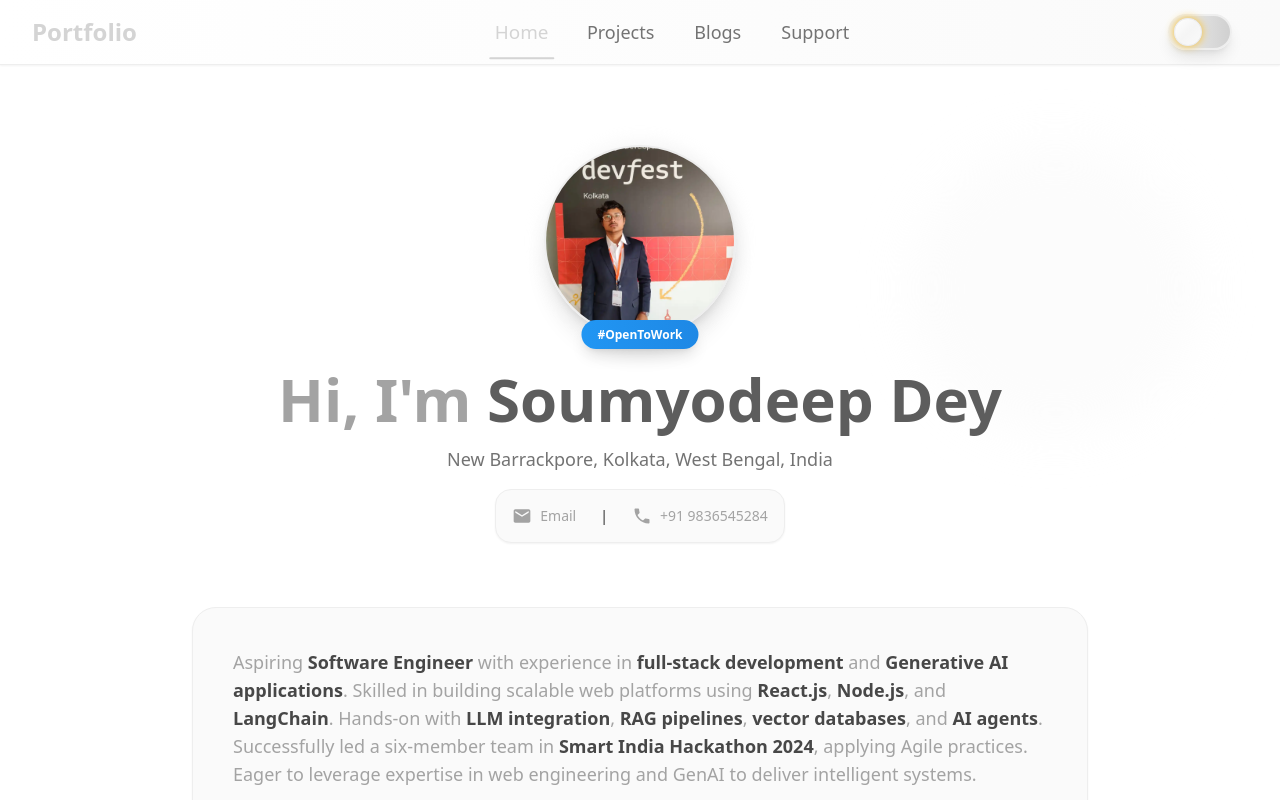
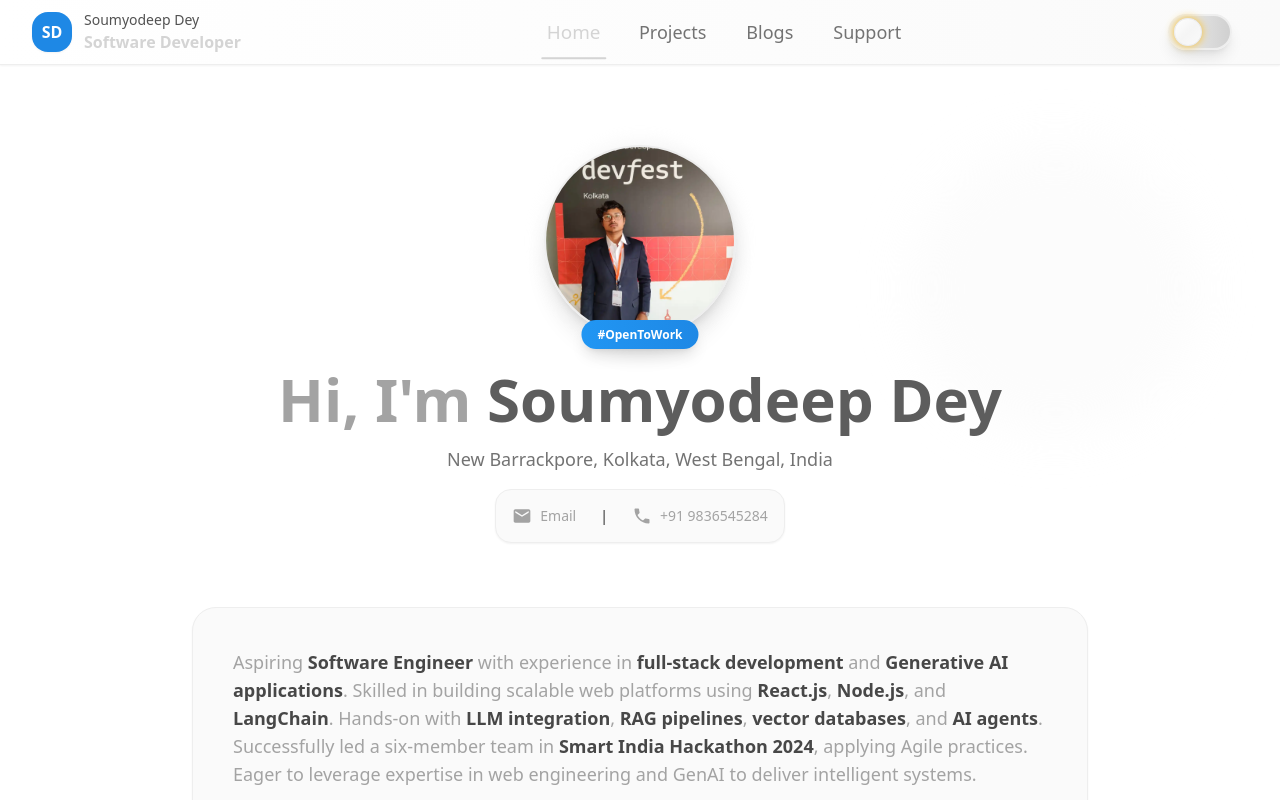
Before and after one commit to Soumyodeep-Dey/SD-portfolio, a React (Vite) app: page / in a window 1280 px wide. Shown: the top 800 px of the page. Built offline with nearby package versions, Linux system fonts and the light colour scheme.

Commit message:
header change

```diff
--- a/src/components/Header/Header.jsx
+++ b/src/components/Header/Header.jsx
@@ -30,9 +30,15 @@ function Header() {
           <div className="flex-shrink-0">
             <NavLink
               to="/"
-              className="text-2xl font-bold text-dark-900 dark:text-light-50 hover:text-dark-700 dark:hover:text-light-300 transition-colors"
+              className="flex items-center gap-3 group"
             >
-              Portfolio
+              <div className="h-10 w-10 rounded-2xl bg-primary-600 text-light-50 font-semibold flex items-center justify-center shadow-sm group-hover:scale-105 transition-transform duration-200">
+                SD
+              </div>
+              <div className="leading-tight">
+                <p className="text-sm text-dark-600 dark:text-light-300 group-hover:text-dark-900 dark:group-hover:text-light-50 transition-colors">Soumyodeep Dey</p>
+                <p className="text-base font-semibold text-dark-900 dark:text-light-50 group-hover:text-primary-600 dark:group-hover:text-primary-400 transition-colors">Software Developer</p>
+              </div>
             </NavLink>
           </div>
 
```
Also changed, not shown: 1 other file (tests, documents, lock files or other folders).
